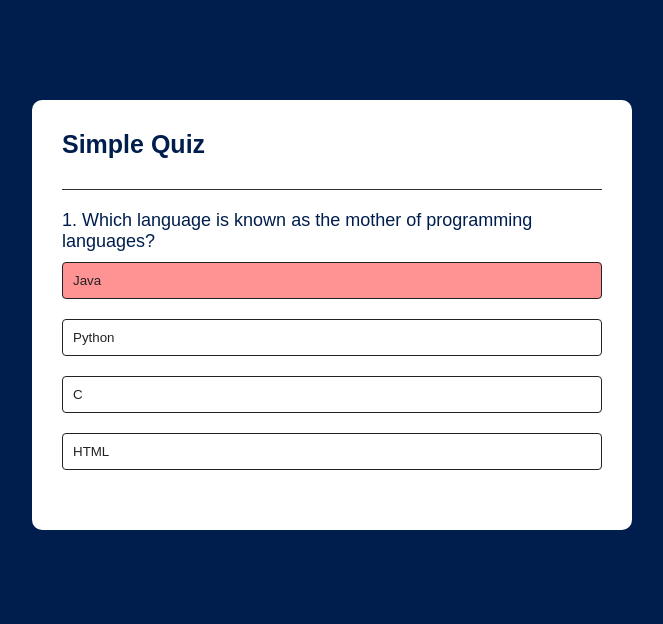
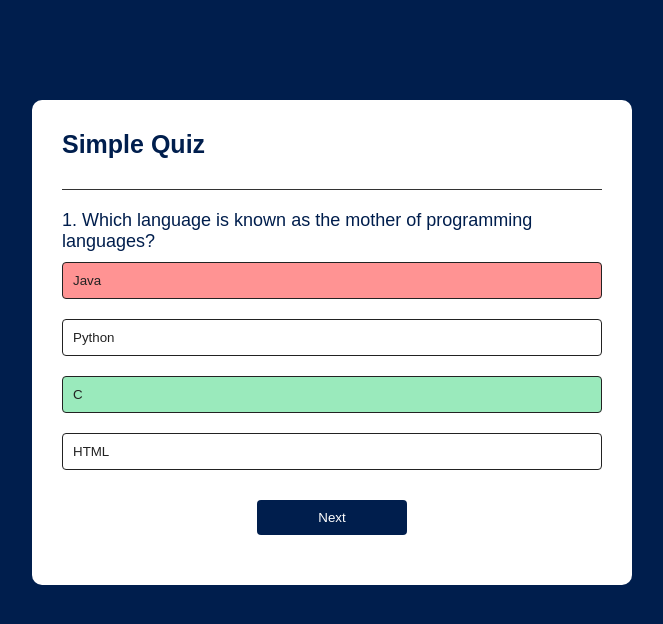
Before and after one commit to cd-queue/quize-app, a plain HTML site: page index.html in a window 1280 px wide. Both pictures are taken after a click on the button "Java". Shown: the whole page, without its empty margins (308-971 px from the left). Drawn offline with Linux system fonts and the light colour scheme.

Commit message:
add correct answer logic

```diff
--- a/script.js
+++ b/script.js
@@ -151,6 +151,13 @@
     else {
         selectBtn.classList.add("incorrect");
     }
+    Array.from(answerButtons.children).forEach(button => {
+        if(button.dataset.correct === "true"){
+            button.classList.add("correct");
+        }
+        button.disabled = true;
+    });
+    nextButton.style.display = "block";
 }
 
 startQuiz();
--- a/style.css
+++ b/style.css
@@ -57,7 +57,7 @@
     color: #fff;
 }
 
-.next-btn{
+#next-btn{
     background: #001e4d;
     color: #fff;
     width: 150px;
```
